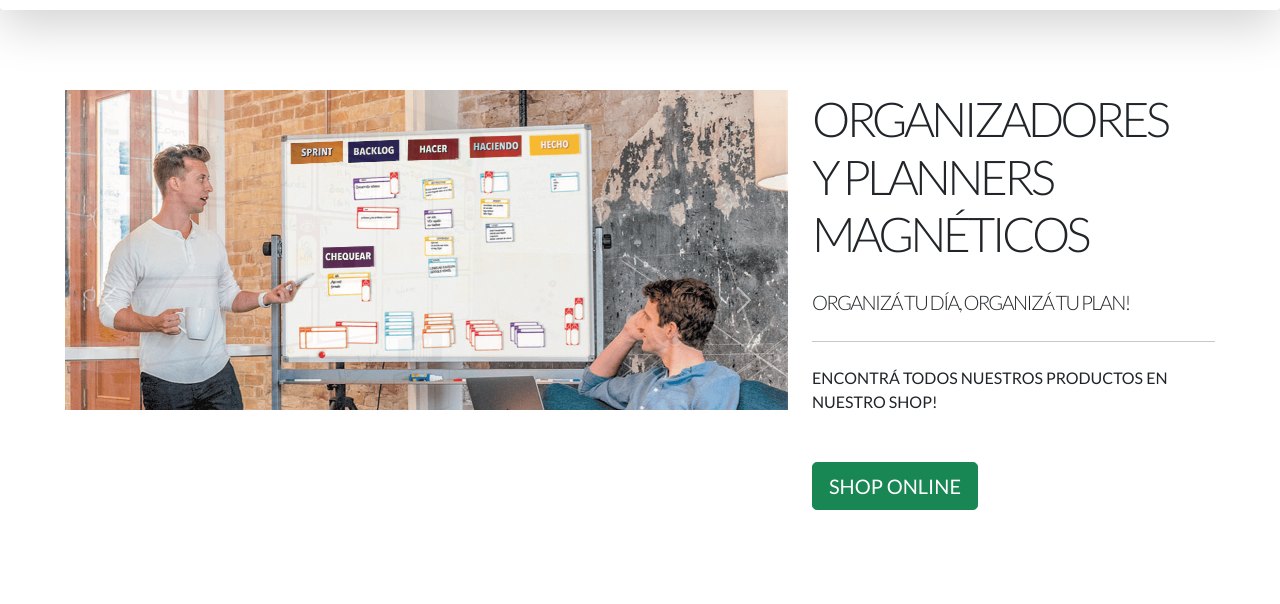
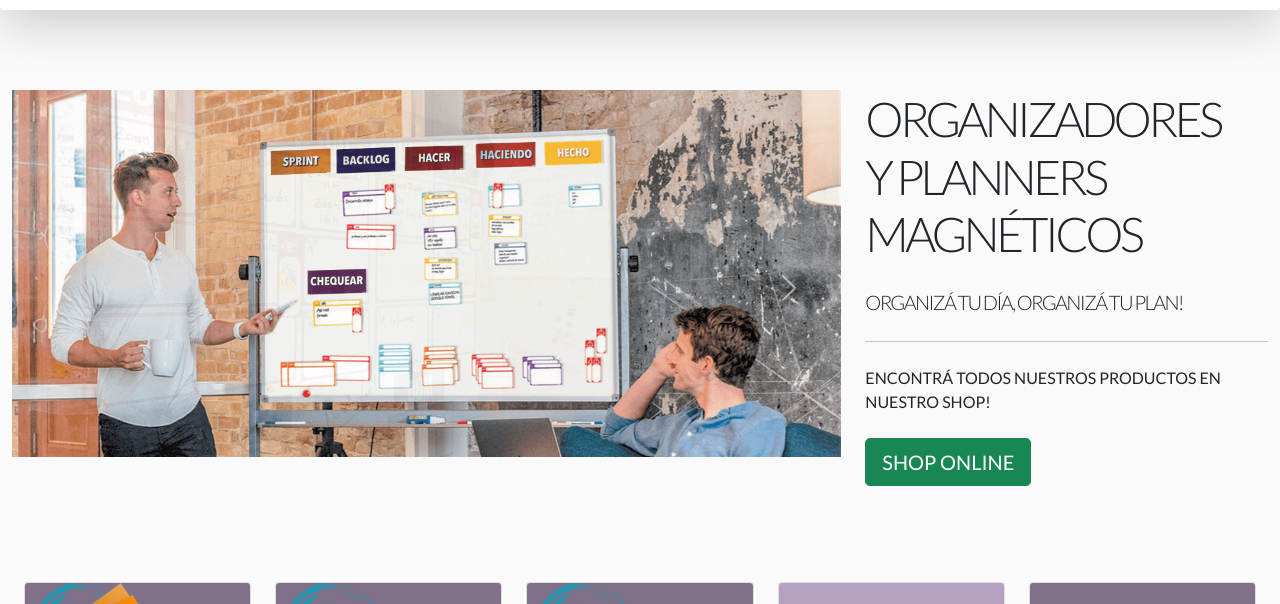
Before and after one commit to Sebastians349/web_plan2021, a plain HTML site: page index.html in a window 1280 px wide. Shown: the part 124-728 px from the top of the page. Drawn offline with nearby package versions, Linux system fonts and the light colour scheme.

Commit message:
push commit + merge master

```diff
--- a/css/estilos.css
+++ b/css/estilos.css
@@ -37,6 +37,7 @@ html {
 
 body {
   font-family: "Lato", cursive;
+  background-color: #fafafa;
 }
 
 #botonera {
@@ -94,15 +95,19 @@ h5 {
 /* /////////////// 4.6 BREAKPOINTS /////////////////
 // Extra small devices (portrait phones, less than 576px)
 // No media query for `xs` since this is the default in Bootstrap
+@include media-breakpoint-up(sm) { ... }
+@include media-breakpoint-up(md) { ... }
+@include media-breakpoint-up(lg) { ... }
+@include media-breakpoint-up(xl) { ... }
 
 // Small devices (landscape phones, 576px and up)
-@media (min-width: 576px) { ... }
+@media (min-width: 576px) { sm... }
 
 // Medium devices (tablets, 768px and up)
-@media (min-width: 768px) { ... }
+@media (min-width: 768px) { md... }
 
 // Large devices (desktops, 992px and up)
-@media (min-width: 992px) { ... }
+@media (min-width: 992px) { lg... }
 
 // Extra large devices (large desktops, 1200px and up)
-@media (min-width: 1200px) { ... } */
+@media (min-width: 1200px) { xl... } */
--- a/index.html
+++ b/index.html
@@ -50,7 +50,7 @@
         </nav> -->
 
 
-            <!-- prueba navbar dual collapse -->
+            <!--  HEADER + prueba navbar dual collapse -->
 
           <header class="row shadow-lg p-3 bg-body rounded">
                    <nav class="navbar navbar-expand-lg navbar-light" id="botonera">
@@ -84,11 +84,16 @@
                     </div>
                 </nav>
       </header>
-                        <!-- SECTION principal   <!-- SECTION carrousel -->
+            <!-- SECTION principal  +  carrousel -->
 
     <section class="row justify-content-center " id="principal">
 
-      <div id="carouselExampleFade" class="col-md-8 col-lg-7 carousel slide carousel-fade rounded" data-ride="carousel">
+      <div id="carouselExampleFade" class="col-md-10 col-xl carousel slide carousel-fade rounded " data-ride="carousel">
+        <!-- FIX width en medios o /
+        (min-width: 576px) { sm... }
+        (min-width: 768px) { md... }
+        (min-width: 992px) { lg... }
+       (min-width: 1200px) { xl... } -->
         <div class="carousel-inner">
           <div class="carousel-item active">
             <img src="images/banner0.png" class="d-block w-100" alt="...">
@@ -125,13 +130,13 @@
         </a>
       </div>
 
-            <div class="col-md-7 col-xl-4 text-uppercase align-self-center">
-              <h1 class="display-5 fw-lighter text-dark mt-4 mt-md-4 mt-lg-0 mb-4 titulo">Organizadores <br> y Planners <br>
+            <div class="col-md-10 col-xl-4 text-uppercase align-self-left">
+              <h1 class="display-5 fw-lighter text-dark mt-4 mt-md-4 mt-lg-4 mt-xl-0 mt-xxl-4 mb-4 titulo">Organizadores <br> y Planners <br>
               Magnéticos
               </h1>
               <p class="lead">Organizá tu día, organizá tu PLAN!</p>
               <hr class="my-4">
-              <p class="mb-5">Encontrá todos nuestros productos en nuestro shop!</p>
+              <p class="mb-4">Encontrá todos nuestros productos en nuestro shop!</p>
               <a class="btn btn-success btn-lg btn-shop" href="https://listado.mercadolibre.com.ar/_CustId_266153941" target="_blank" rel="noopener" role="button">SHOP ONLINE</a>
             </div>
 
```
